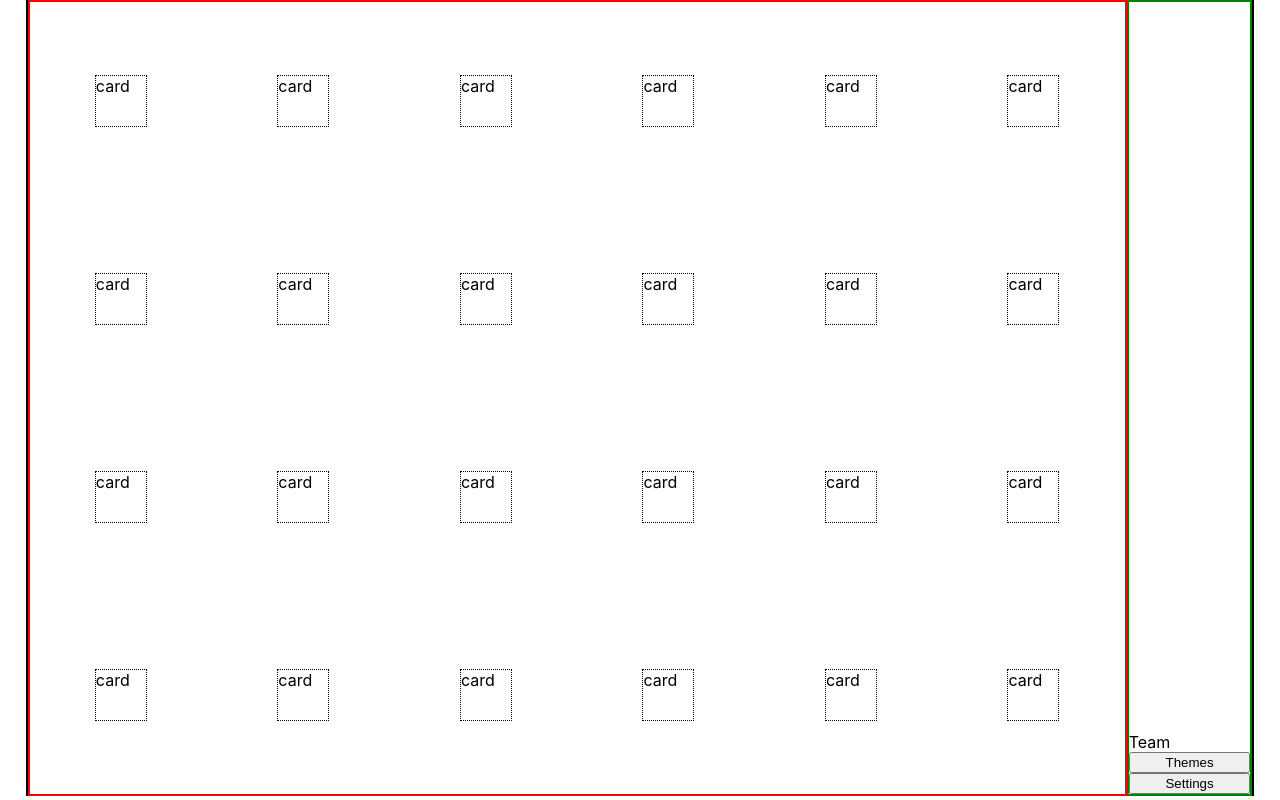
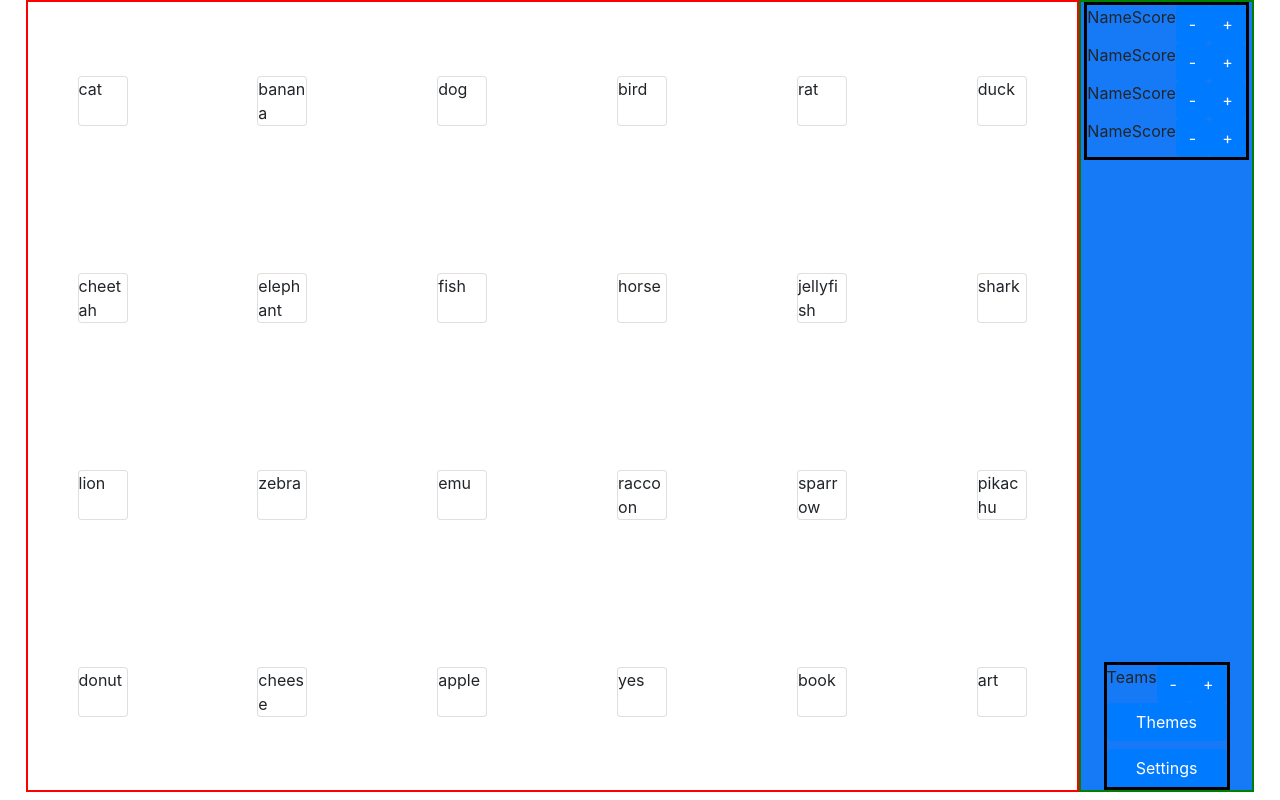
Before and after one commit to wmcooper2/match-game, a React (Create React App) app: page / in a window 1280 px wide. Built offline with nearby package versions, Linux system fonts and the light colour scheme.

Commit message:
Added some functionality to the control panel. Can change team count dynamically now. Working on randomizing the cards in the game board.

```diff
--- a/src/App.js
+++ b/src/App.js
@@ -1,46 +1,77 @@
 import React from "react";
 import BoardGame from "./components/boardgame";
 import ControlPanel from "./components/controlpanel";
+import { defaultCards } from "./components/themes";
 import "./App.sass";
+import "bootstrap/dist/css/bootstrap.min.css";
 
 class App extends React.Component {
   constructor(props) {
     super(props);
     this.state = {
       boardShape: { x: 6, y: 4 },
-      cards: [
-        "cat",
-        "banana",
-        "cat",
-        "banana",
-        "cat",
-        "banana",
-        "cat",
-        "banana",
-        "cat",
-        "banana",
-        "cat",
-        "banana",
-        "cat",
-        "banana",
-        "cat",
-        "banana",
-        "cat",
-        "banana",
-        "cat",
-        "banana",
-        "cat",
-        "banana",
-        "cat",
-        "banana"
-      ]
+      cards: defaultCards,
+      teamCount: 4
     };
+    this.handleClick = this.handleClick.bind(this);
+    this.changeShape = this.changeShape.bind(this);
+    this.changeTheme = this.changeTheme.bind(this);
+    this.changeScore = this.changeScore.bind(this);
+    this.changeTeam = this.changeTeam.bind(this);
   }
+
+  handleClick = props => {
+    console.log(props);
+  };
+
+  selectCards = props => {
+    console.log("selectCards, props: ", props);
+    let oldCards = this.state.cards;
+    let newCards = [];
+    for (let i = 0; i < oldCards.length; i++) {
+      let choice = Math.floor(Math.random() * oldCards.length);
+      newCards.push(oldCards.pop(choice));
+    }
+    this.setState(state => {
+      return { cards: newCards };
+    });
+  };
+
+  changeShape = props => {
+    console.log("changeShape, props: ", props);
+  };
+
+  changeTheme = props => {
+    console.log("changeTheme, props: ", props);
+    this.selectCards();
+  };
+
+  changeScore = props => {
+    console.log("changeScore, props: ", props);
+  };
+
+  changeTeam = props => {
+    console.log("changeTeam, props: ", props);
+
+    let newCount =
+      props === "plus" ? this.state.teamCount + 1 : this.state.teamCount - 1;
+
+    this.setState(state => {
+      return { teamCount: newCount };
+    });
+  };
+
   render() {
     return (
       <div className="main">
-        <BoardGame {...this.state} />
-        <ControlPanel />
+        <BoardGame {...this.state} handleClick={this.handleClick} />
+        <ControlPanel
+          changeShape={this.changeShape}
+          changeScore={this.changeScore}
+          changeTheme={this.changeTheme}
+          changeTeam={this.changeTeam}
+          {...this.state}
+        />
       </div>
     );
   }
--- a/src/App.sass
+++ b/src/App.sass
@@ -2,7 +2,6 @@
   display: flex
   flex-direction: row
   justify-content: space-between
-  border: 2px solid black
   height: 99vh
   align-items: center
   margin: 0% 2%
@@ -24,10 +23,28 @@
   width: 50px
   height: 50px
 
+.controlpanel
+  display: flex
+  background-color: rgba(22, 122, 246, 1)
+  flex-direction: column
+  justify-content: space-between
+  align-items: center
+  border: 2px solid green
+  width: 15%
+  height: 100%
+
+.teams
+  display: flex
+  flex-direction: column
+  justify-content: flex-start
+  border: 3px solid black
+
+.team, .teamsbtn
+  display: flex
+  flex-direction: row
+
 .controls
   display: flex
   flex-direction: column
-  justify-content: flex-end
-  border: 2px solid green
-  width: 10%
-  height: 100%
+  justify-content: flex-start
+  border: 3px solid black
--- a/src/components/boardgame.jsx
+++ b/src/components/boardgame.jsx
@@ -1,13 +1,20 @@
 import React from "react";
 
 const Card = props => {
-  console.log("CardID: ", props.cardID);
-  return <div className="card">card</div>;
+  //   console.log("CardID: ", props.cardID);
+  // console.log("Card props: ", props);
+  const { cards, cardID, handleClick } = props;
+  const value = cards[cardID];
+  return (
+    <div className="card" onClick={() => handleClick(value)}>
+      {value}
+    </div>
+  );
 };
 
 const Row = props => {
   const { boardShape, cards, rowID } = props;
-  console.log(rowID);
+  //   console.log(rowID);
   let rowCards = [];
   for (let i = 0; i < cards.length / boardShape.y; i++) {
     rowCards.push(
--- a/src/components/controlpanel.jsx
+++ b/src/components/controlpanel.jsx
@@ -1,25 +1,83 @@
 import React from "react";
 import Button from "react-bootstrap/Button";
 
+const IncDec = props => {
+  const { changeShape } = props;
+  return (
+    <React.Fragment>
+      <Button onClick={() => changeShape("minus")}>-</Button>
+      <Button onClick={() => changeShape("plus")}>+</Button>
+    </React.Fragment>
+  );
+};
+
+const ChangeTeams = props => {
+  const { changeTeam } = props;
+  return (
+    <React.Fragment>
+      <Button onClick={() => changeTeam("minus")}>-</Button>
+      <Button onClick={() => changeTeam("plus")}>+</Button>
+    </React.Fragment>
+  );
+};
+
+const Team = props => {
+  return (
+    <div className="team">
+      <div>Name</div>
+      <div>Score</div>
+      <IncDec {...props} />
+    </div>
+  );
+};
+
 const Teams = props => {
-  return <div>Team</div>;
+  console.log("Team props: ", props);
+  const { teamCount } = props;
+  let teams = [];
+  for (let i = 0; i < teamCount; i++) {
+    teams.push(<Team key={i} {...props} />);
+  }
+  return <div className="teams">{teams}</div>;
+};
+
+const TeamIncDec = props => {
+  return (
+    <div className="teamsbtn">
+      <div>Teams</div>
+      <ChangeTeams {...props} />
+    </div>
+  );
 };
 
 const Themes = props => {
-  return <Button variant="primary">Themes</Button>;
+  const { changeTheme } = props;
+  return (
+    <Button onClick={() => changeTheme("theme")} variant="primary" block>
+      Themes
+    </Button>
+  );
 };
 
-//bootstrap stylings not working properly...?
 const Settings = props => {
-  return <Button variant="primary">Settings</Button>;
+  const { changeShape } = props;
+  return (
+    <Button onClick={() => changeShape("shape")} variant="primary" block>
+      Settings
+    </Button>
+  );
 };
 
 const ControlPanel = props => {
+  console.log("ControlPanel, props: ", props);
   return (
-    <div className="controls">
-      <Teams />
-      <Themes />
-      <Settings />
+    <div className="controlpanel">
+      <Teams {...props} />
+      <div className="controls">
+        <TeamIncDec {...props} />
+        <Themes {...props} />
+        <Settings {...props} />
+      </div>
     </div>
   );
 };
--- /dev/null
+++ b/src/components/themes.js
@@ -0,0 +1,55 @@
+const defaultCards = [
+  "cat",
+  "banana",
+  "dog",
+  "bird",
+  "rat",
+  "duck",
+  "cheetah",
+  "elephant",
+  "fish",
+  "horse",
+  "jellyfish",
+  "shark",
+  "lion",
+  "zebra",
+  "emu",
+  "raccoon",
+  "sparrow",
+  "pikachu",
+  "donut",
+  "cheese",
+  "apple",
+  "yes",
+  "book",
+  "art"
+];
+
+const fruits = [
+  "apple",
+  "banana",
+  "blackberry",
+  "cherry",
+  "coconut",
+  "fig",
+  "grape",
+  "guava",
+  "grapefruit",
+  "kiwi",
+  "lemon",
+  "lime",
+  "mango",
+  "melon",
+  "honeydew",
+  "watermelon",
+  "nectarine",
+  "orange",
+  "peach",
+  "pear",
+  "plum",
+  "raspberry",
+  "strawberry",
+  "yuzu"
+];
+
+export { defaultCards, fruits };
```
